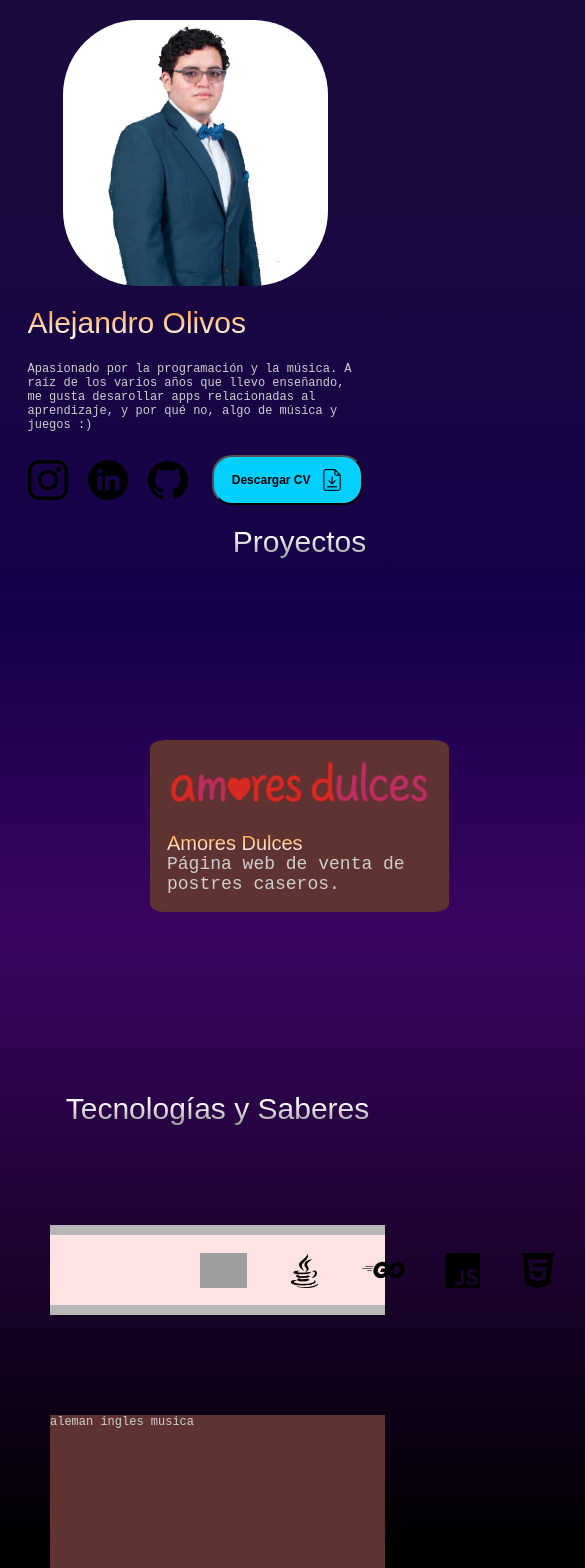
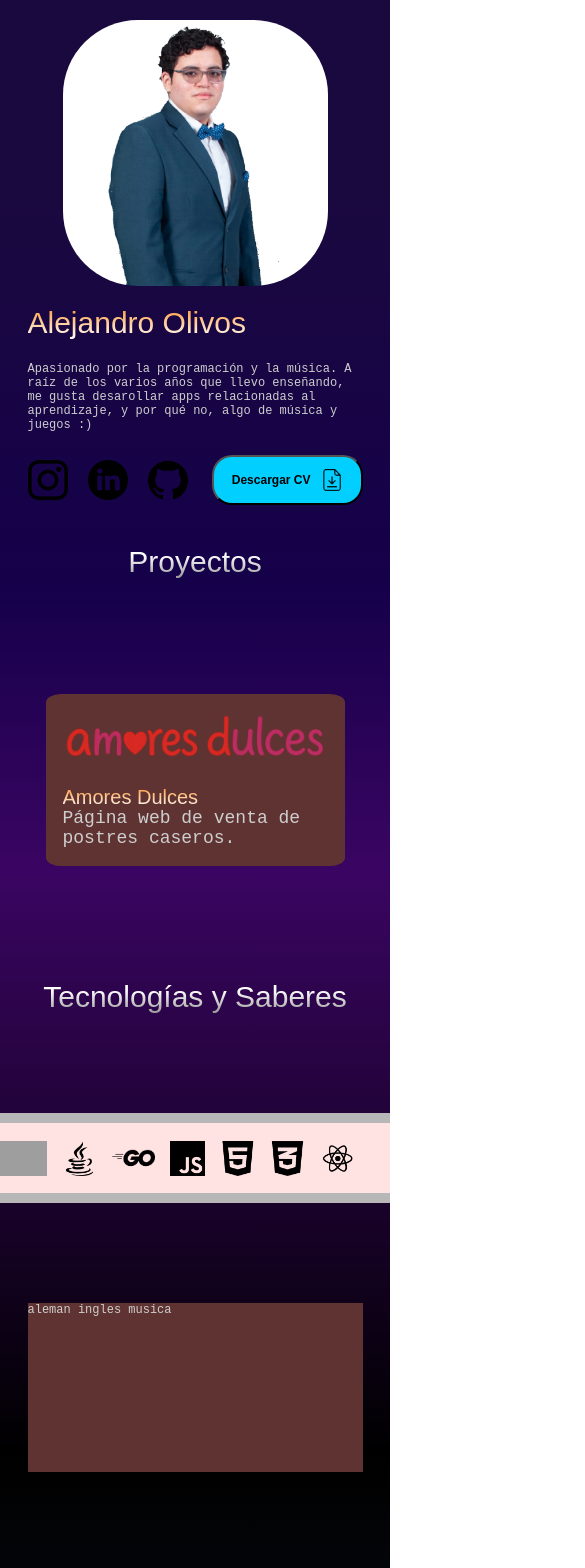
Before and after one commit to SolidDogor/solid-dogor-portfolio, a React (Vite) app: page / in a window 390 px wide. Shown: the top 1568 px of the page, 585 px wide, since content can reach past the window. Built offline with nearby package versions, Linux system fonts and the light colour scheme; grey boxes are pictures that could not be loaded.

Commit message:
Arreglar errores de diseño responsive

```diff
--- a/src/components/Projects/Projects.css
+++ b/src/components/Projects/Projects.css
@@ -6,6 +6,7 @@
   gap: 32px;
   flex-direction: column;
   align-items: center;
+  padding-top: 20px;
 }
 
 .titulo {
@@ -29,4 +30,6 @@
 
 @media (max-width: 800px) {
   .titulo { font-size: 30px; }
+
+  .proyectos { padding: 84px 20px; }
 }
--- a/src/components/Skills/Skills.css
+++ b/src/components/Skills/Skills.css
@@ -42,7 +42,7 @@
 
 @media (max-width: 800px) {
   .skills {
-    padding-top: 30px;
+    padding: 30px 0px;
     gap: 100px;
   }
 
@@ -67,8 +67,8 @@
     align-content: stretch;
     align-items: center;
     justify-content: center;
-    gap: 40px;
-    padding: 0px 150px;
+    gap: 15px;
+    padding: 0px 0px;
   }
 
   .saberes {
```
